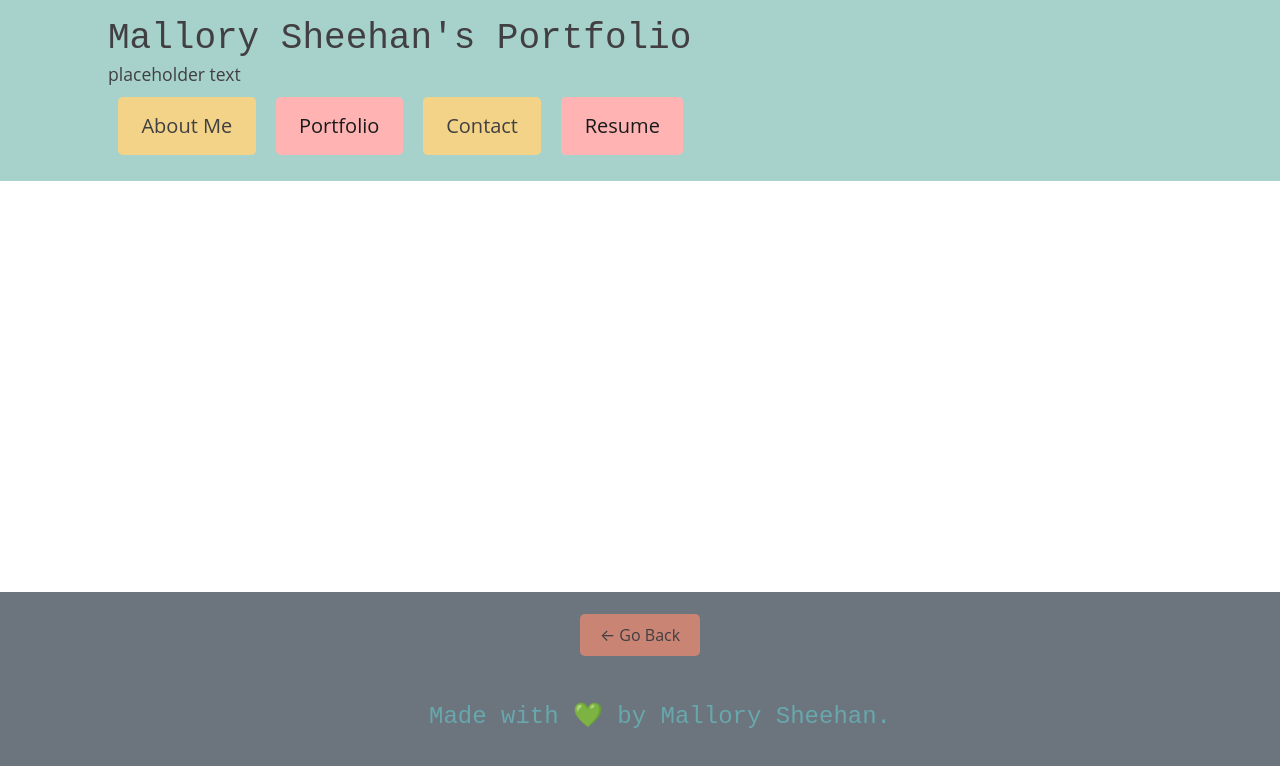
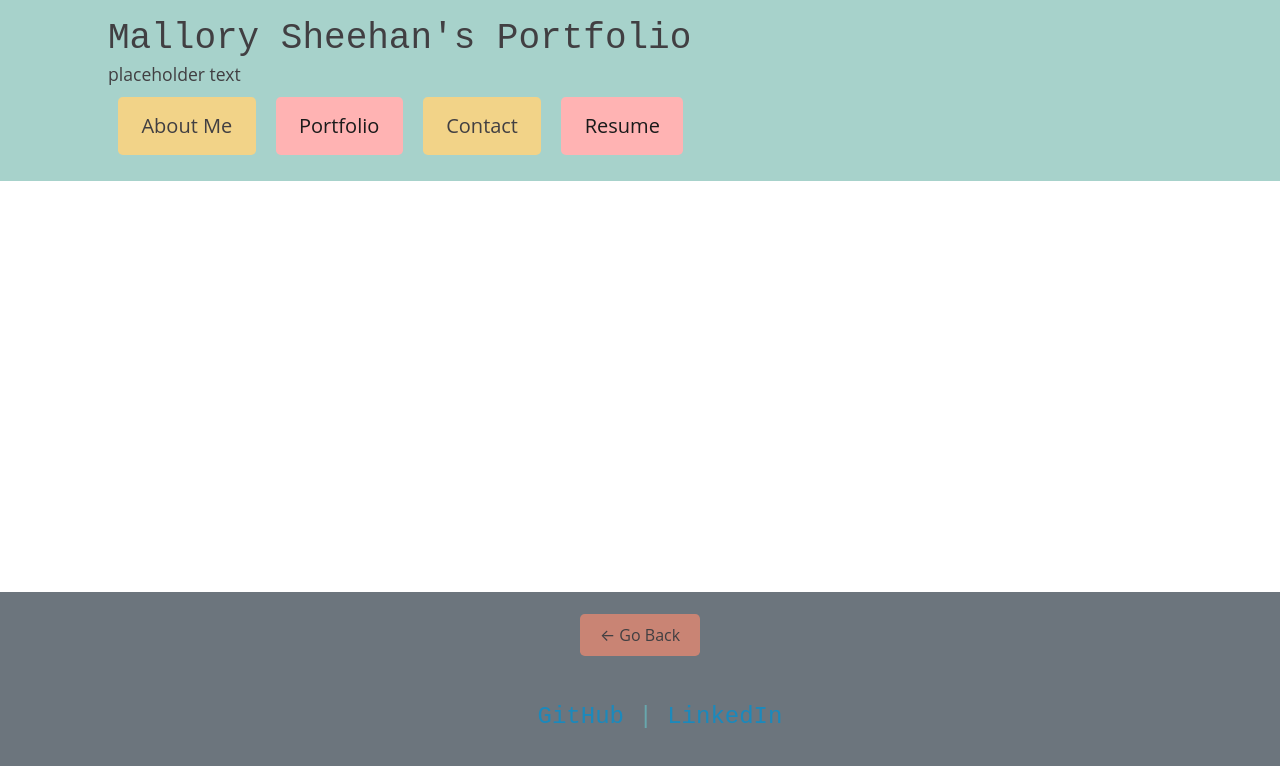
Before and after one commit to mals1230/react-portfolio, a React (Create React App) app: page /contact in a window 1280 px wide. Shown: the top 766 px of the page. Built offline with nearby package versions, Linux system fonts and the light colour scheme; the HTML template or start-up script is replaced by a standard one.

Commit message:
linked github and linkedin in footer

```diff
--- a/src/components/Footers/index.js
+++ b/src/components/Footers/index.js
@@ -16,7 +16,7 @@ const Footer = () => {
             </button>
           )}
           <h4 className="footer-txt">
-            Made with 💚 by Mallory Sheehan.
+          <a href="https://github.com/mals1230">GitHub</a> | <a href="https://www.linkedin.com/in/mallory-sheehan-75353950/">LinkedIn</a>
           </h4>
         </div>
       </footer>
```
